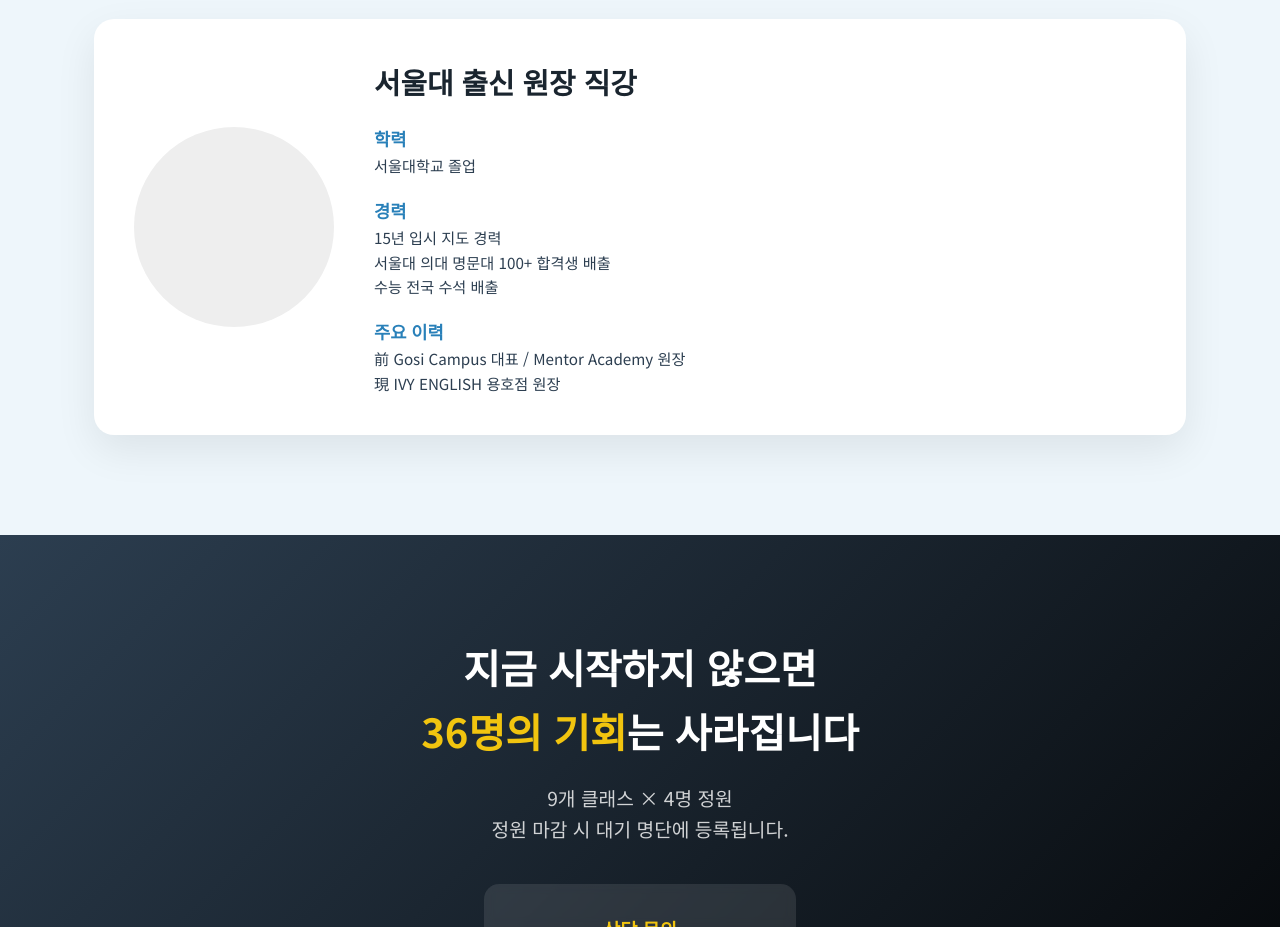
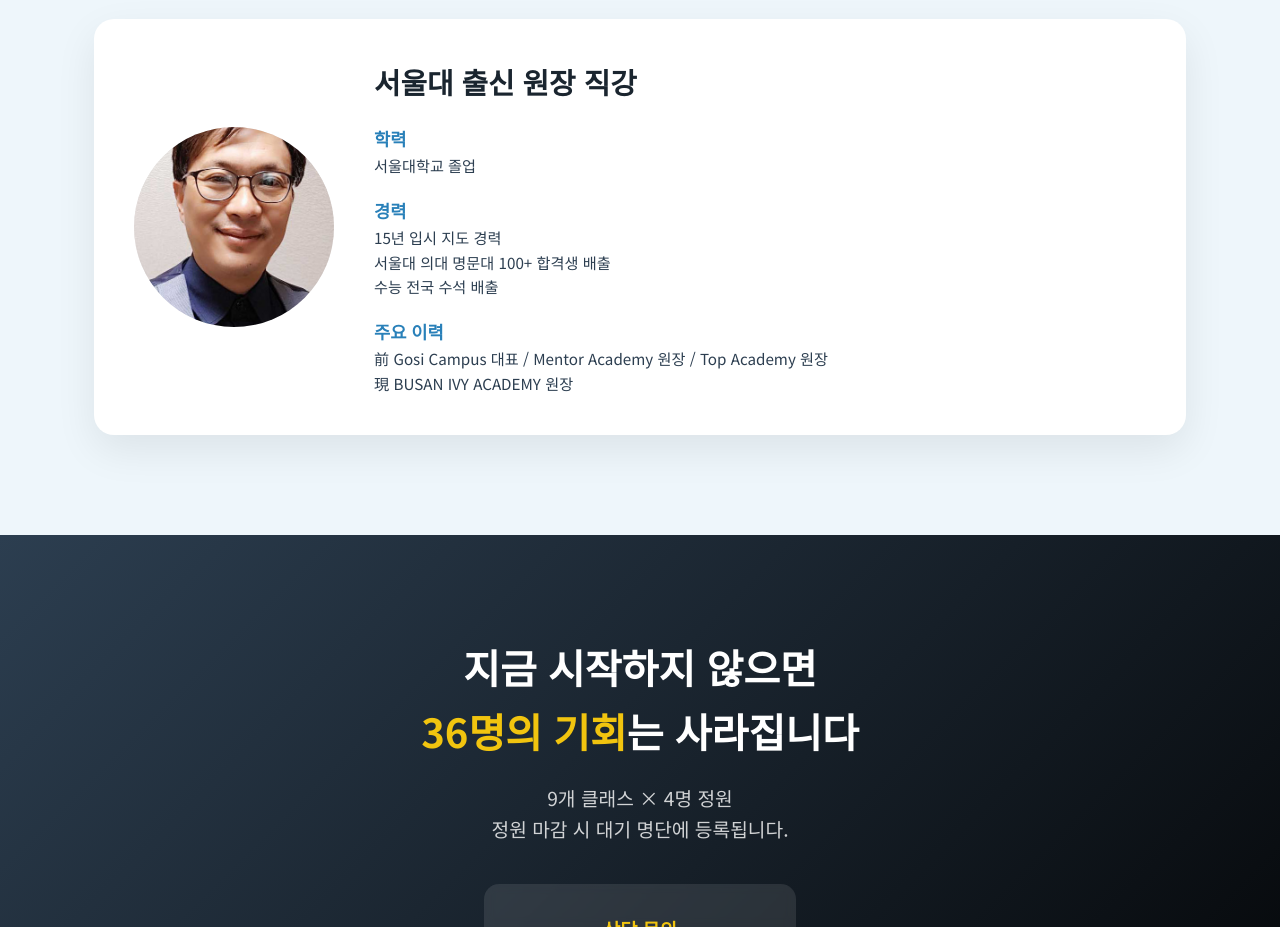
Before and after one commit to borntothroneenglish/ivy-english, a plain HTML site: page index.html in a window 1280 px wide. Shown: the part 5840-6767 px from the top of the page. Drawn offline with Linux system fonts and the light colour scheme.

Commit message:
Update index.html

```diff
--- a/index.html
+++ b/index.html
@@ -835,6 +835,7 @@
 
             <div class="instructor-box">
                 <div class="profile-img-area">
+					<img src="images/jun.jpg">
                 </div>
                 <div class="instructor-info">
                     <h3 style="font-size: 1.8rem; margin-bottom: 20px; color: var(--primary-dark);">서울대 출신 원장 직강</h3>
@@ -853,8 +854,8 @@
 
                     <div>
                         <strong style="color: var(--primary-blue); font-size: 1.1rem;">주요 이력</strong>
-                        <p>前 Gosi Campus 대표 / Mentor Academy 원장</p>
-                        <p>現 IVY ENGLISH 용호점 원장</p>
+                        <p>前 Gosi Campus 대표 / Mentor Academy 원장 / Top Academy 원장</p>
+                        <p>現 BUSAN IVY ACADEMY 원장</p>
                     </div>
                 </div>
             </div>
```
